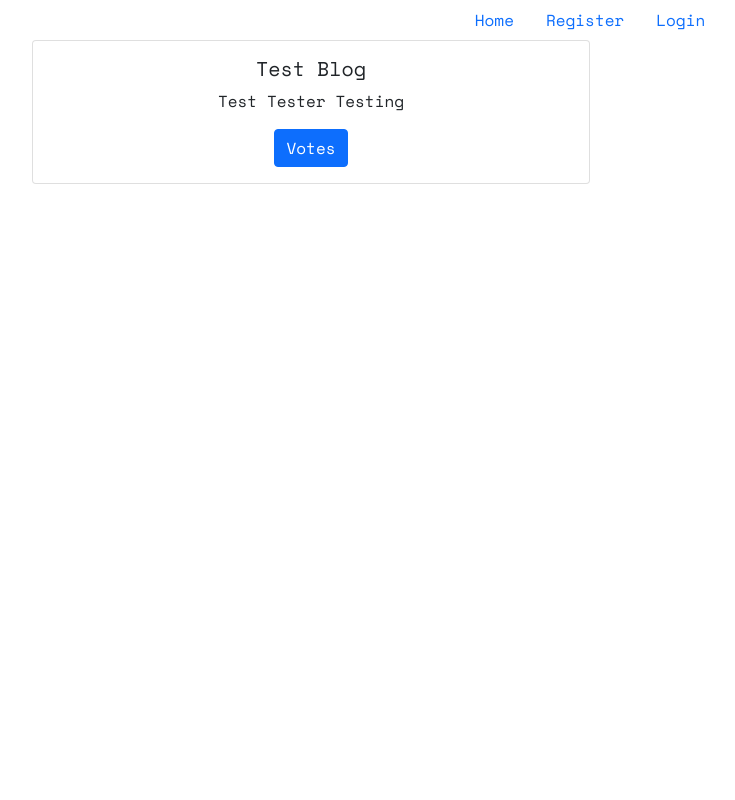
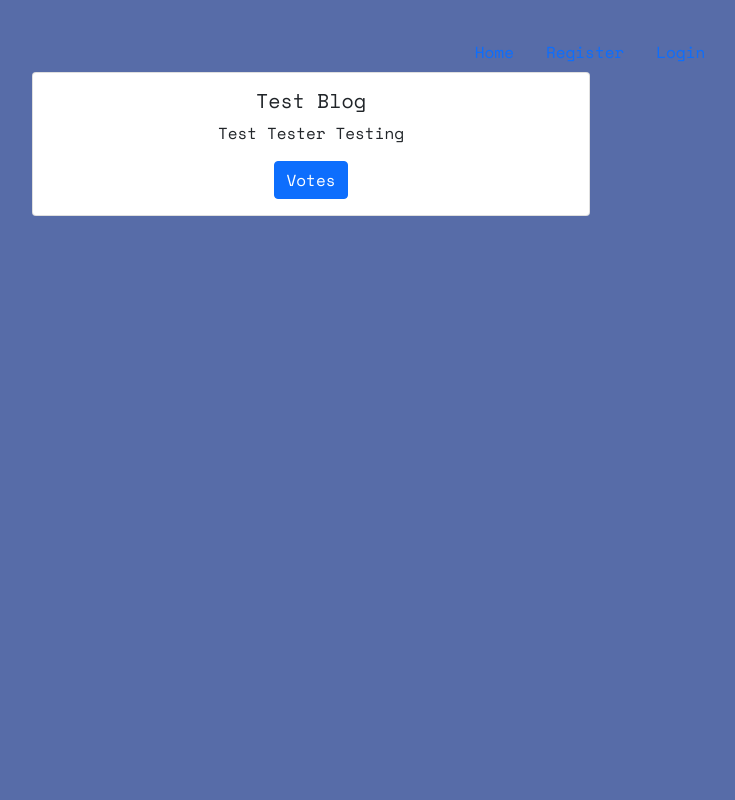
Before and after one commit to M0nicah/blog-app, a Python web app: template app/templates/index.html in a window 1280 px wide. Shown: the whole page, without its empty margins (50-785 px from the left). Run offline with Jinja, Linux system fonts and the light colour scheme; the template is opened without the code that fills it, so the values that code supplies are empty; some libraries are stand-ins or nearby versions.

Commit message:
add css files, style background and font

```diff
--- a/app/main/routes.py
+++ b/app/main/routes.py
@@ -68,7 +68,7 @@
         Log out user to login page
     '''
     logout_user()
-    return redirect(url_for('main.login'))
+    return redirect(url_for('main.logout'))
 
 
 @main.route('/blog/new', methods=['GET', 'POST'])
--- /dev/null
+++ b/app/static/css/base.css
@@ -0,0 +1,12 @@
+.hero{
+background-color: #576CA8;
+width: 100vw;
+height: 100vh;
+padding: 2rem;
+}
+
+@import url('https://fonts.googleapis.com/css2?family=Playfair+Display&display=swap');
+
+.font{
+font-family: 'Playfair Display', serif;
+}
--- a/app/templates/base.html
+++ b/app/templates/base.html
@@ -7,7 +7,7 @@
     <title>BLOGIFY | By Monica</title>
     <!-- Bootstrap CSS -->
     <link
-      href="{{ url_for('static', filename='css/style.css') }}"
+      href="{{ url_for('static', filename='css/base.css') }}"
       rel="stylesheet"
       type="text/css"
     />
@@ -18,7 +18,7 @@
       crossorigin="anonymous"
     />
   </head>
-  <body class="font">
+  <body class="font hero">
     <div>
       <ul class="nav justify-content-center">
         <li class="nav-item">
--- a/app/templates/blog.html
+++ b/app/templates/blog.html
@@ -2,7 +2,7 @@
 <link rel="stylesheet" type="text/css" href="{{ url_for('static', filename='css/blog.css') }}">
 <!-- form for creating a new blog -->
 
-<div class="form-section font flex justify-center items-center mx-auto">
+<div class="form-section font hero flex justify-center items-center mx-auto">
     <form method="POST" action="">
         {{ form.hidden_tag() }}
         <fieldset class="form-group form-container justify-center items-center w-96 h-96  p-5 mx-auto">
```
Also changed, not shown: app/static/css/blog.css (added, +9 -0 lines), app/static/css/register.css (added).
